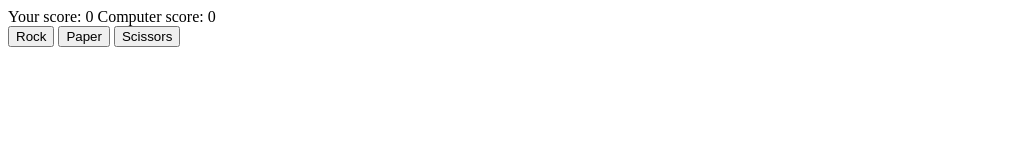
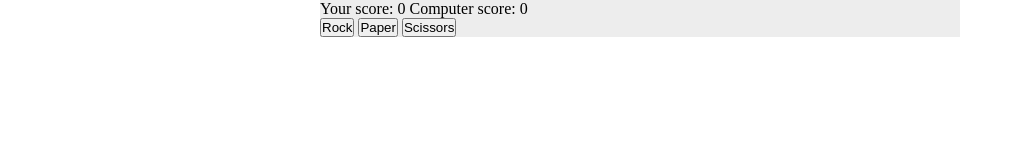
Before and after one commit to mykolassl/rock-paper-scissors, a plain HTML site: page index.html in a window 1280 px wide. Shown: the whole page, without its empty margins (0-1015 px from the left). Drawn offline with Linux system fonts and the light colour scheme.

Commit message:
Add basic styling

```diff
--- a/index.html
+++ b/index.html
@@ -5,7 +5,7 @@
         <meta http-equiv="X-UA-Compatible" content="IE=edge">
         <title>Rock Paper Scissors</title>
         <meta name="viewport" content="width=device-width, initial-scale=1">
-        <link rel="stylesheet" href="">
+        <link rel="stylesheet" href="styles.css">
         <script src="main.js" defer></script>
     </head>
     <body>
--- /dev/null
+++ b/styles.css
@@ -0,0 +1,24 @@
+*,
+*::before,
+*::after {
+    padding: 0;
+    margin: 0;
+}
+
+html {
+    box-sizing: border-box;
+}
+
+.container {
+    display: flex;
+    flex-direction: column;
+    justify-content: center;
+    width: 100%;
+    max-width: 40rem;
+    margin: 0 auto;
+    background-color: rgb(237, 237, 237);
+}
+
+.scoreboard {
+
+}
```
